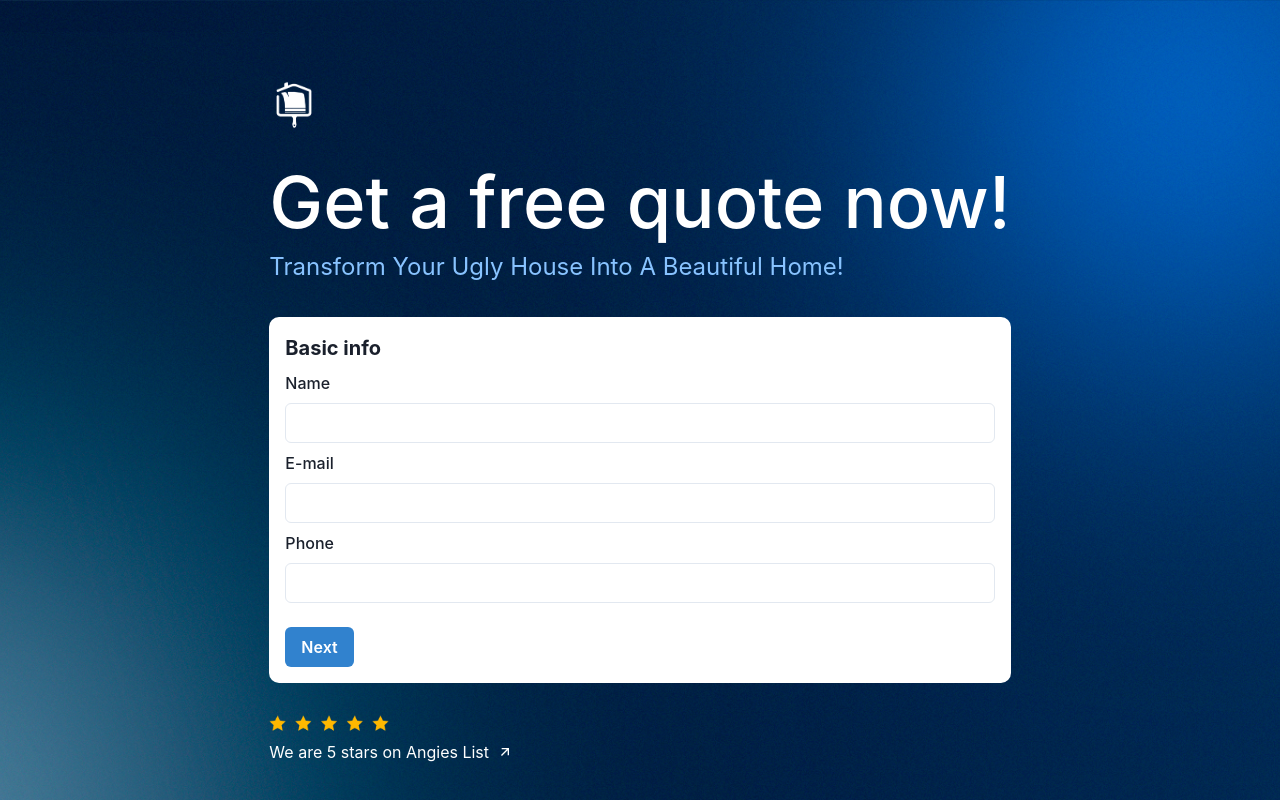
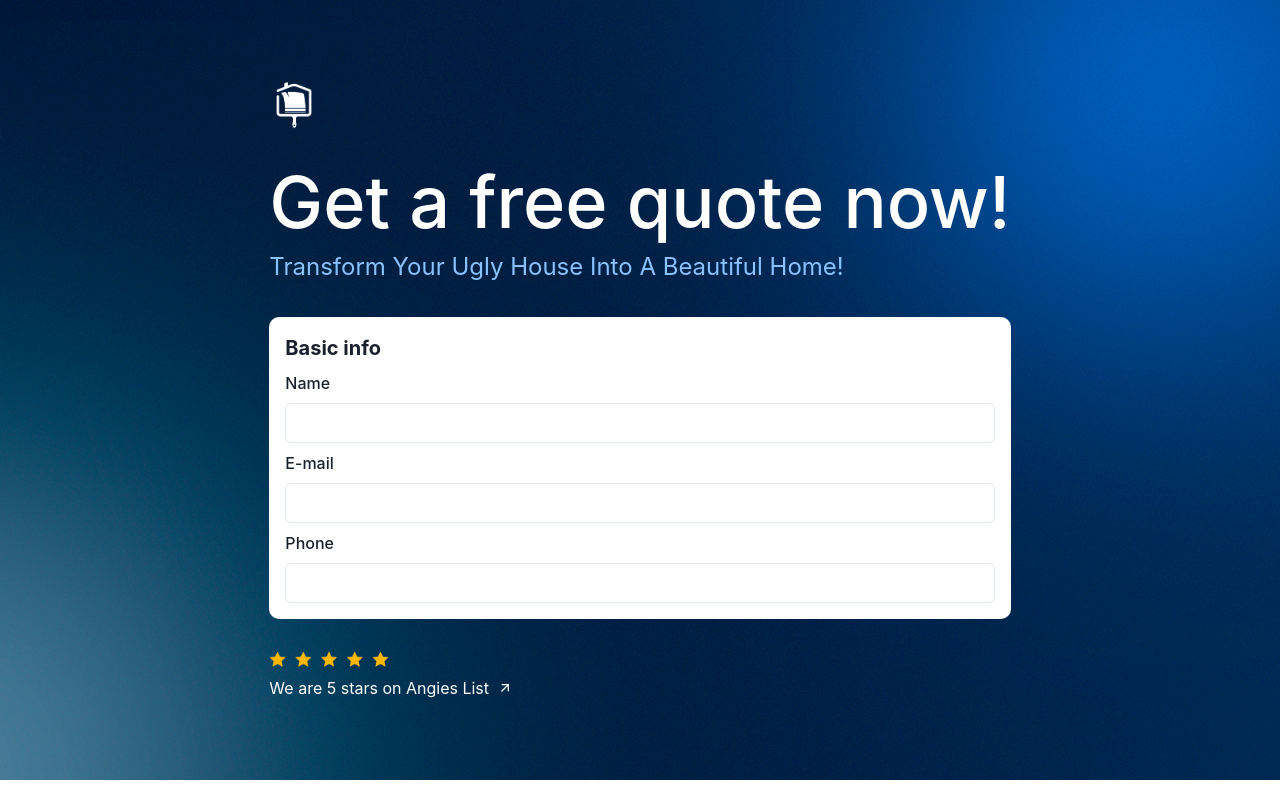
Before and after one commit to murilodacios/hhpainting, a Next.js app: page /quote in a window 1280 px wide. Shown: the top 800 px of the page. Built offline with nearby package versions, Linux system fonts and the light colour scheme.

Commit message:
Add modifications

```diff
--- a/src/pages/quote.tsx
+++ b/src/pages/quote.tsx
@@ -120,7 +120,7 @@ export default function Quote() {
                     <Stack spacing="8" >
 
                         <Link href="/">
-                            <Image src="/logo.png" w="50px" cursor="pointer"/>
+                            <Image src="/logo.png" w="50px" cursor="pointer" />
                         </Link>
 
                         <Stack>
@@ -156,9 +156,13 @@ export default function Quote() {
                                         <Input id="phone" {...register("phone")} />
                                     </FormControl>
 
+                                    {watch("name") && watch("email") && watch("phone")
+                                        &&
+
                                         <HStack pt="4">
                                             <Button colorScheme="blue" onClick={() => setPage(page + 1)} >Next</Button>
                                         </HStack>
+                                    }
                                 </>
 
                                 :
@@ -190,7 +194,10 @@ export default function Quote() {
                                         <HStack align="center" pt="6">
                                             <Button onClick={() => setPage(page - 1)}>Back</Button>
 
-                                            <Button onClick={() => setPage(page + 1)} colorScheme="blue">Next</Button>
+                                            {watch("address") && watch("zip_code")
+                                                &&
+                                                <Button colorScheme="blue" onClick={() => setPage(page + 1)} >Next</Button>
+                                            }
                                         </HStack>
 
 
@@ -215,7 +222,10 @@ export default function Quote() {
                                             <HStack align="center" pt="6">
                                                 <Button onClick={() => setPage(page - 1)}>Back</Button>
 
-                                                <Button onClick={() => setPage(page + 1)} colorScheme="blue">Next</Button>
+                                                {watch("type")
+                                                    &&
+                                                    <Button colorScheme="blue" onClick={() => setPage(page + 1)} >Next</Button>
+                                                }
                                             </HStack>
 
 
@@ -238,7 +248,10 @@ export default function Quote() {
                                                 <HStack align="center" pt="6">
                                                     <Button onClick={() => setPage(page - 1)}>Back</Button>
 
-                                                    <Button onClick={() => setPage(page + 1)} colorScheme="blue">Next</Button>
+                                                    {watch("about")
+                                                        &&
+                                                        <Button colorScheme="blue" onClick={() => setPage(page + 1)} >Next</Button>
+                                                    }
                                                 </HStack>
 
 
@@ -263,7 +276,10 @@ export default function Quote() {
                                                     <HStack align="center" pt="6">
                                                         <Button onClick={() => setPage(page - 1)}>Back</Button>
 
-                                                        <Button onClick={() => setPage(page + 1)} colorScheme="blue">Next</Button>
+                                                        {watch("velocity")
+                                                            &&
+                                                            <Button colorScheme="blue" onClick={() => setPage(page + 1)} >Next</Button>
+                                                        }
                                                     </HStack>
 
 
@@ -292,9 +308,14 @@ export default function Quote() {
 
                                                         </HStack>
 
+                                                        {watch("found_us")
+                                                            &&
                                                             <Button variant="solid" colorScheme="blue" type="submit">
                                                                 <Text>Submit</Text>
                                                             </Button>
+                                                        }
+
+
 
 
                                                     </>
```
Lines whose indentation alone changed are shown as unchanged.
